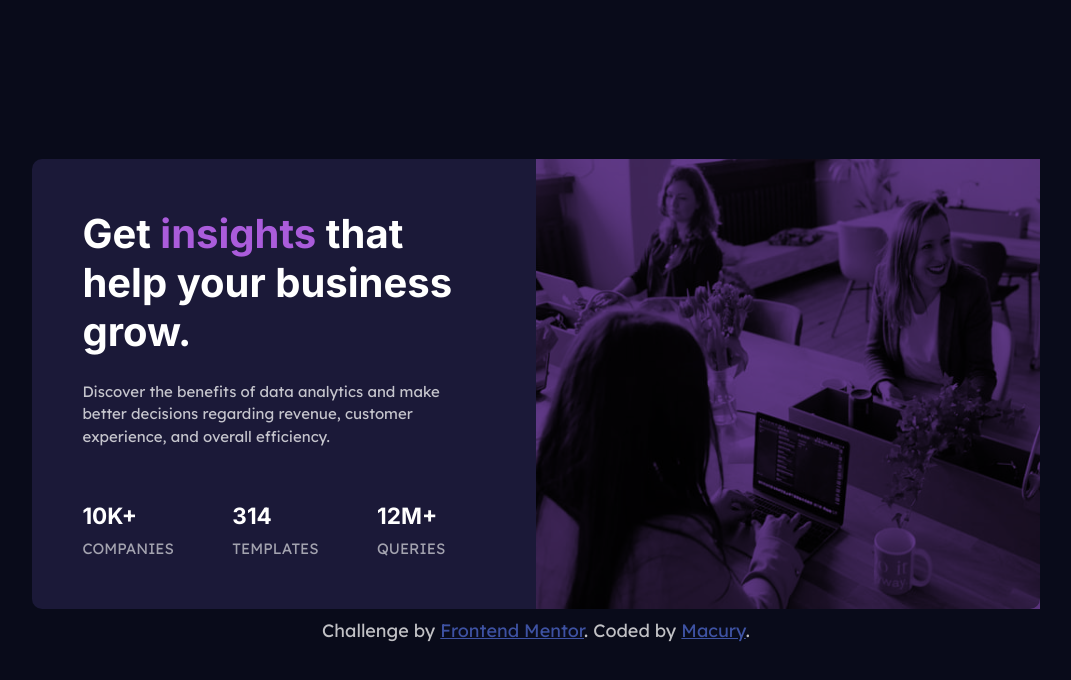
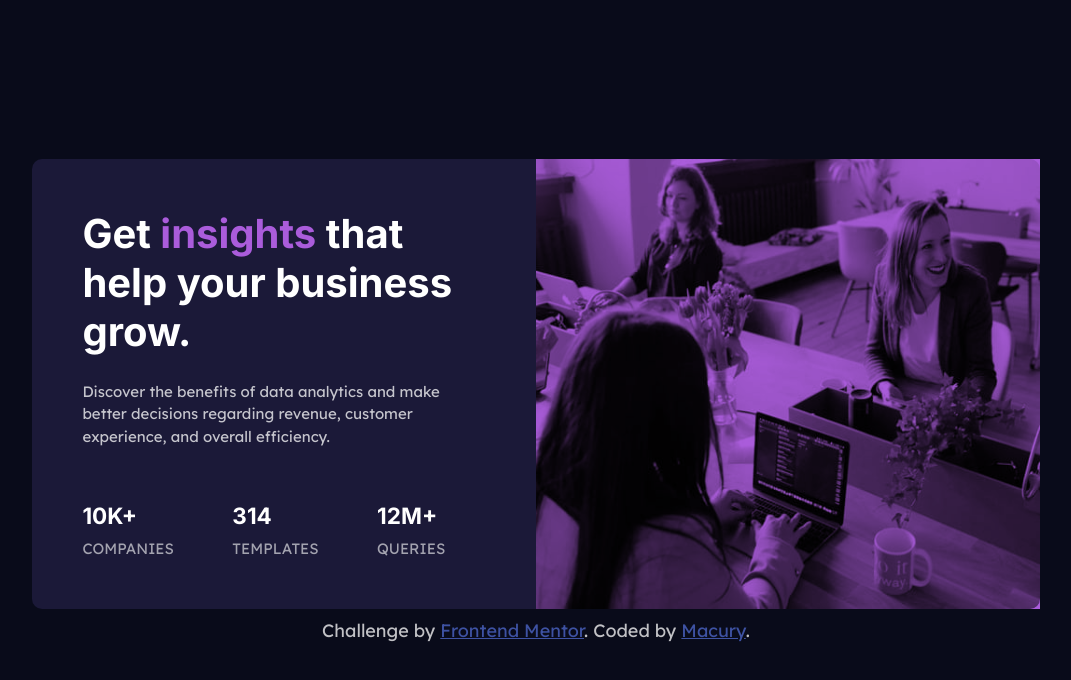
Before and after one commit to Macury/Stats-preview, a plain HTML site: page index.html in a window 1280 px wide. Shown: the whole page, without its empty margins (104-1175 px from the left). Drawn offline with Linux system fonts and the light colour scheme.

Commit message:
tint oppacity adjustment

```diff
--- a/style.css
+++ b/style.css
@@ -49,7 +49,7 @@ body {
   width: 100%;
   height: 100%;
   background-color: hsl(277, 64%, 61%);
-  opacity: 0.5;
+  /* opacity: 0.5; */
 }
 .image {
   background-image: url(./images/image-header-mobile.jpg);
```
